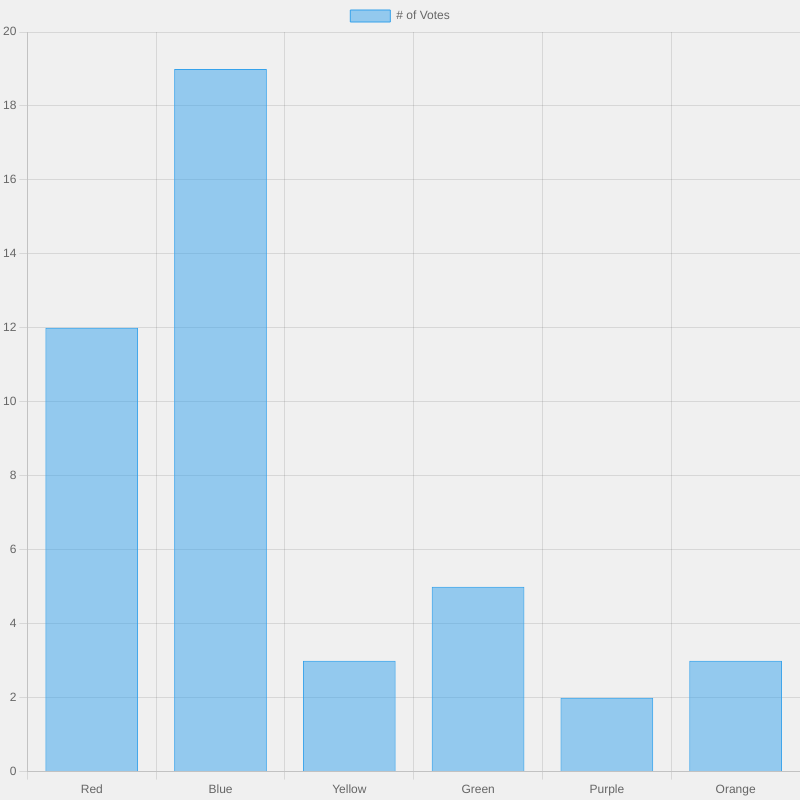
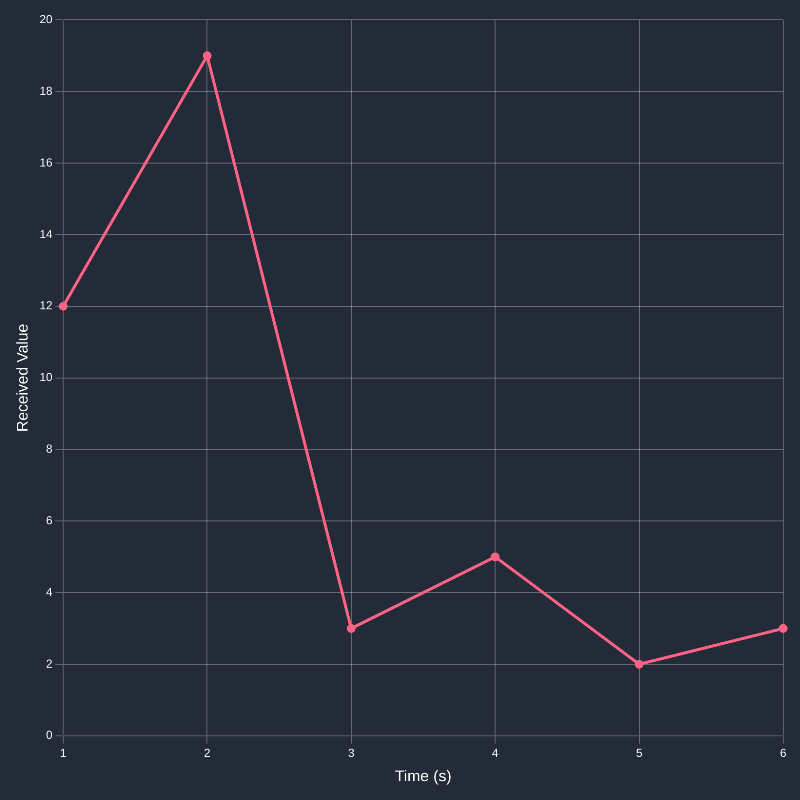
Before and after one commit to daniel-page/datanomical, an Electron app: page index.html in a window 800 px wide. Drawn offline with Linux system fonts and the light colour scheme.

Commit message:
Graph styling, electron toolbar hidden

```diff
--- a/graph.js
+++ b/graph.js
@@ -1,21 +1,62 @@
 const ctx = document.getElementById('test');
 
 new Chart(ctx, {
-	type: 'bar',
+	type: 'line',
+	borderColor: "#FFFFFF",
+
 	data: {
-		labels: ['Red', 'Blue', 'Yellow', 'Green', 'Purple', 'Orange'],
+		labels: [1, 2, 3, 4, 5, 6],
 		datasets: [{
+			backgroundColor: "rgb(255, 99, 132)",
+			borderColor: "rgb(255, 99, 132)",
 			label: '# of Votes',
+			borderWidth: 3,
 			data: [12, 19, 3, 5, 2, 3],
-			borderWidth: 1
 		}]
 	},
 	options: {
+		devicePixelRatio: 2,
+		plugins: {
+			legend: {
+				display: false
+			},
+		},
 		responsive: true,
 		maintainAspectRatio: false,
 		scales: {
 			y: {
-				beginAtZero: true
+				grid: {
+					color: "rgba(255, 255, 255, 0.3)"
+				},
+				ticks: {
+					color: "#FFFFFF",
+				},
+				beginAtZero: true,
+				title: {
+					color: "#FFFFFF",
+					display: true,
+					text: "Received Value",
+					font: {
+						color: "red",
+						size: 16,
+					},
+				},
+			},
+			x: {
+				grid: {
+					color: "rgba(255, 255, 255, 0.3)"
+				},
+				ticks: {
+					color: "#FFFFFF",
+				},
+				title: {
+					color: "#FFFFFF",
+					display: true,
+					text: "Time (s)",
+					font: {
+						size: 16,
+					},
+				},
 			}
 		}
 	}
--- a/main.js
+++ b/main.js
@@ -9,6 +9,7 @@ const createWindow = () => {
 	const mainWindow = new BrowserWindow({
 		width: 800,
 		height: 600,
+		autoHideMenuBar: true,
 		webPreferences: {
 			preload: path.join(__dirname, 'preload.js')
 		}
--- a/style.css
+++ b/style.css
@@ -8,10 +8,11 @@ html {
 	display: flex;
 	justify-content: center;
 	align-items: center;
-	background-color: #f0f0f0;
+	background-color: #232B38;
 }
 
 canvas {
+	padding: 10px;
 	max-width: 100%;
 	max-height: 100%;
 }
```
